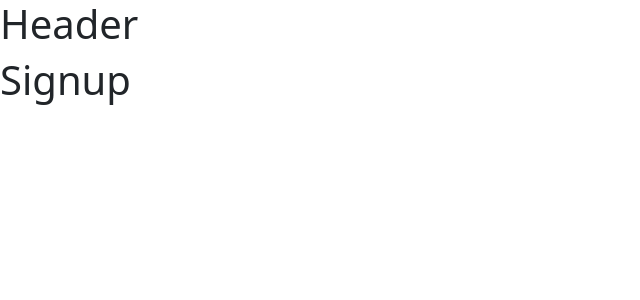
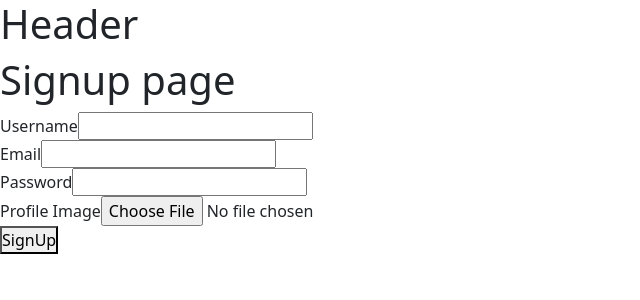
Before and after one commit to weevil111/reels, a React (Create React App) app: page /signup in a window 1280 px wide. Shown: the top 300 px of the page, without its empty margins (0-640 px from the left). Built offline with nearby package versions, Linux system fonts and the light colour scheme; no server answers.

Commit message:
Implement firebase storage for profile pictures and firestore for user data

```diff
--- a/src/components/Login.jsx
+++ b/src/components/Login.jsx
@@ -1,7 +1,7 @@
 import React, { useContext, useState } from 'react'
 import { AuthContext } from '../context/AuthProvider';
 const Login = (props) => {
-  const [email, setEmail] = useState("test@gmail.com");
+  const [email, setEmail] = useState("test1@gmail.com");
   const [password, setPassword] = useState("123456");
   const [message, setMessage] = useState("");
   const {login} = useContext(AuthContext);
--- a/src/components/Signup.jsx
+++ b/src/components/Signup.jsx
@@ -1,6 +1,92 @@
-import React, { Component } from 'react'
-const Signup = () => {
-  return ( <h1>Signup</h1> );
+import React, { Component, useContext, useState } from 'react'
+import { firebaseDB, firebaseStorage } from '../config/firebase';
+import { AuthContext } from '../context/AuthProvider';
+const Signup = (props) => {
+  const [email, setEmail] = useState("");
+  const [password, setPassword] = useState("");
+  const [username, setUsername] = useState("");
+  const [profileImage, setProfileImage] = useState(null);
+  const [message, setMessage] = useState("");
+  const {signUp} = useContext(AuthContext);
+
+  const handleFileSubmit = (event) => {
+    let fileObject = event.target.files[0];
+    setProfileImage(fileObject);
+  }
+
+  const handleSignUp = async () => {
+    try {
+      let response = await signUp(email, password);
+      let uid = response.user.uid;
+      const uploadPhotoObject = firebaseStorage.ref(`/profilePhotos/${uid}/image.jpg`).put(profileImage);
+      uploadPhotoObject.on("state_changed", fun1, fun2, fun3);
+      // to track the progess of the upload
+      function fun1(snapshot){
+        let progress = (snapshot.bytesTransferred/snapshot.totalBytes) * 100;
+        console.log(progress);
+
+      }
+
+      // It indicates an error
+      function fun2(error){
+        console.log(error);
+      }
+
+      // It indicates sucess of the upload
+      async function fun3(){
+        let profileImageUrl = await uploadPhotoObject.snapshot.ref.getDownloadURL();
+        firebaseDB.collection("users").doc(uid).set({
+          email,
+          userId: uid,
+          username,
+          profileImageUrl
+        });
+        props.history.push("/");
+      }
+    } catch (err) {
+      setMessage(err.message)
+    }
+  }
+
+  return ( <>
+    <h1>Signup page</h1>
+      <div>
+        <div>
+          Username
+          <input
+            type="text"
+            value={username}
+            onChange={(e) => setEmail(e.target.value)}
+          />
+        </div>
+        <div>
+          Email
+          <input
+            type="email"
+            value={email}
+            onChange={(e) => setEmail(e.target.value)}
+          />
+        </div>
+        <div>
+          Password
+          <input
+            type="password"
+            value={password}
+            onChange={(e) => setPassword(e.target.value)}
+          />
+        </div>
+        <div>
+          Profile Image
+          <input
+            type="file"
+            accept="image/*"
+            onChange={(e) => handleFileSubmit(e)}
+          />
+        </div>
+      </div>
+      <button onClick={handleSignUp}>SignUp</button>
+      <h2 style={{color: "red"}}> {message}</h2>
+    </> );
 }
 
 export default Signup;
--- a/src/config/firebase.js
+++ b/src/config/firebase.js
@@ -11,5 +11,7 @@
 
 let firebaseApp = firebase.initializeApp(firebaseConfig);
 let firebaseAuth = firebaseApp.auth();
+let firebaseStorage = firebaseApp.storage();
+let firebaseDB = firebaseApp.firestore();
 
-export {firebaseAuth};
+export {firebaseAuth, firebaseStorage, firebaseDB};
--- a/src/context/AuthProvider.jsx
+++ b/src/context/AuthProvider.jsx
@@ -15,8 +15,8 @@
     return firebaseAuth.signOut();
   }
 
-  function signUp(){
-    //
+  function signUp(email, password){
+    return firebaseAuth.createUserWithEmailAndPassword(email, password);
   }
 
   useEffect(() => {
```
